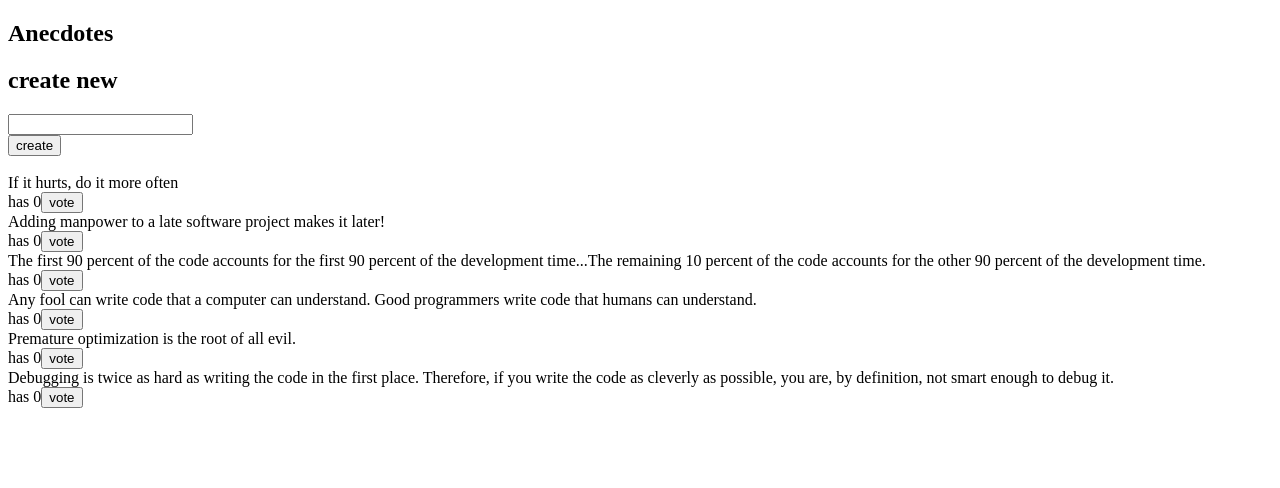
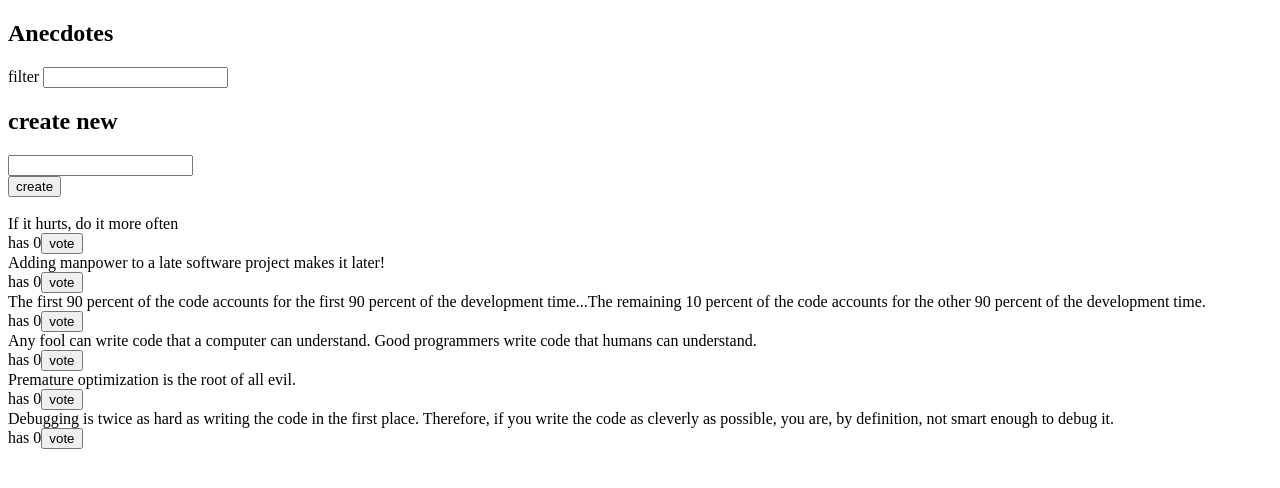
Before and after one commit to pseudoinsp/FullstackOpen2020, a React (Create React App) app in the folder part6/redux-anecdotes/: page / in a window 1280 px wide. Shown: the top 488 px of the page. Built offline with nearby package versions, Linux system fonts and the light colour scheme.

Commit message:
6.12 - Support filtering of anecdotes

```diff
--- a/part6/redux-anecdotes/src/App.js
+++ b/part6/redux-anecdotes/src/App.js
@@ -2,6 +2,7 @@
 import AnecdoteForm from './components/NewAnecdote'
 import AnecdoteList from './components/AnecdoteList'
 import Notification from './components/Notification'
+import Filter from './components/Filter'
 
 const App = () => {
 
@@ -9,6 +10,7 @@
     <div>
       <Notification />
       <h2>Anecdotes</h2>
+          <Filter />
           <AnecdoteForm />
           <br />
           <AnecdoteList />
--- a/part6/redux-anecdotes/src/components/AnecdoteList.js
+++ b/part6/redux-anecdotes/src/components/AnecdoteList.js
@@ -5,6 +5,7 @@
 
 const AnecdoteList = props => {
     const anecdotes = useSelector(state => state.anecdotes)
+    const anecdoteFilter = useSelector(state => state.filter)
     const dispatch = useDispatch()
 
     const handleVote = anecdote => {
@@ -22,6 +23,7 @@
     return (
         <>
             {anecdotes
+                .filter(x => x.content.toLowerCase().includes(anecdoteFilter.toLowerCase()))
                 .sort((x, y) => y.votes - x.votes)
                 .map(anecdote =>
                 <div key={anecdote.id}>
--- /dev/null
+++ b/part6/redux-anecdotes/src/components/Filter.js
@@ -0,0 +1,22 @@
+import React from 'react'
+import { useDispatch } from 'react-redux'
+import { setFilter } from '../reducers/filterReducer'
+
+const Filter = () => {
+    const dispatch = useDispatch()
+
+    const handleChange = (event) => {
+        dispatch(setFilter(event.target.value))
+  }
+  const style = {
+    marginBottom: 10
+  }
+
+  return (
+    <div style={style}>
+      filter <input onChange={handleChange} />
+    </div>
+  )
+}
+
+export default Filter
--- /dev/null
+++ b/part6/redux-anecdotes/src/reducers/filterReducer.js
@@ -0,0 +1,19 @@
+const initialState = ''
+
+const notificationReducer = (state = initialState, action) => {
+    switch(action.type) {
+      case 'SET_FILTER':
+        return action.filter
+      default:
+        return state
+    }
+}
+
+export const setFilter = filter => {
+    return {
+        type: 'SET_FILTER',
+        filter
+    }
+}
+
+export default notificationReducer
--- a/part6/redux-anecdotes/src/store.js
+++ b/part6/redux-anecdotes/src/store.js
@@ -2,10 +2,12 @@
 import { composeWithDevTools } from 'redux-devtools-extension'
 import anecdoteReducer from './reducers/anecdoteReducer'
 import notificationReducer from './reducers/notificationReducer'
+import filterReducer from './reducers/filterReducer'
 
 const aggregateReducer = combineReducers({
     anecdotes: anecdoteReducer,
-    notification: notificationReducer
+    notification: notificationReducer,
+    filter: filterReducer
 })
 
 const store = createStore(
```
